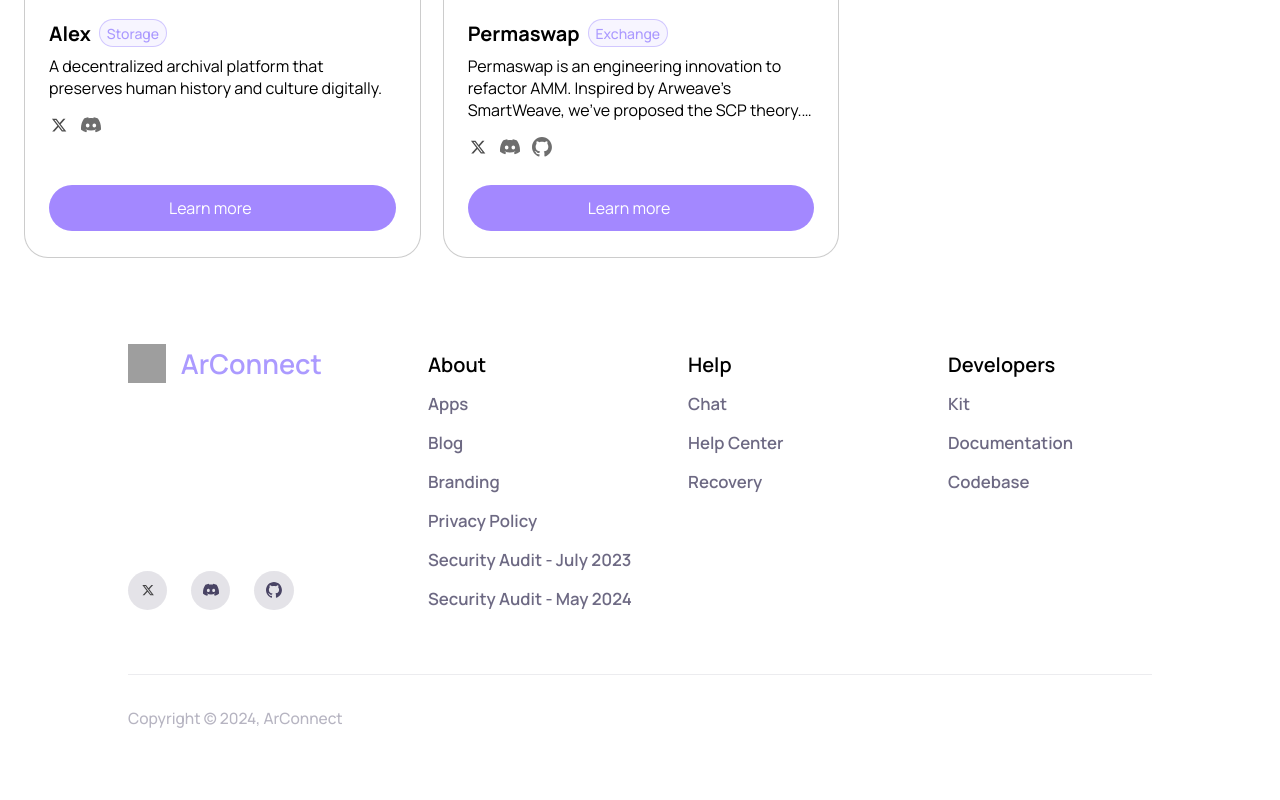
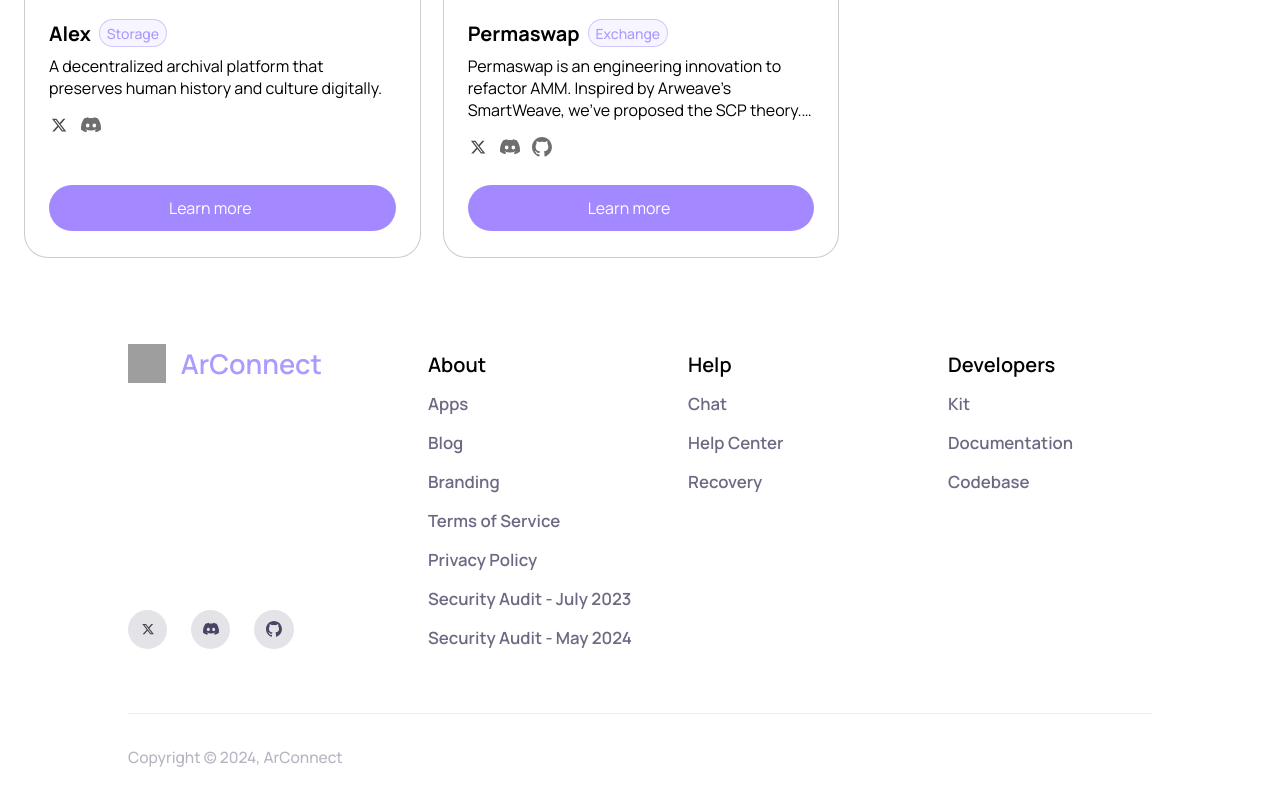
Before and after one commit to arconnectio/landing, a Next.js app: page /apps in a window 1280 px wide. Shown: the part 3289-4089 px from the top of the page. Before the commit the page ends 4050 px from the top, so only its background shows below. Built offline with nearby package versions, Linux system fonts and the light colour scheme; grey boxes are pictures that could not be loaded; some icons are missing.

Commit message:
chore: added tos

```diff
--- a/src/components/Footer.tsx
+++ b/src/components/Footer.tsx
@@ -38,6 +38,7 @@ export default function Footer() {
             <Link href="/apps">Apps</Link>
             <Link href="/blog">Blog</Link>
             <Link href="/branding">Branding</Link>
+            <Link href="/ArConnect Terms of Service.pdf">Terms of Service</Link>
             <Link href="/privacy">Privacy Policy</Link>
             <Link href="/audit.pdf">Security Audit - July 2023</Link>
             <Link href="/audit-2024.pdf">Security Audit - May 2024</Link>
```
Also changed, not shown: 1 other file (tests, documents, lock files or other folders).
